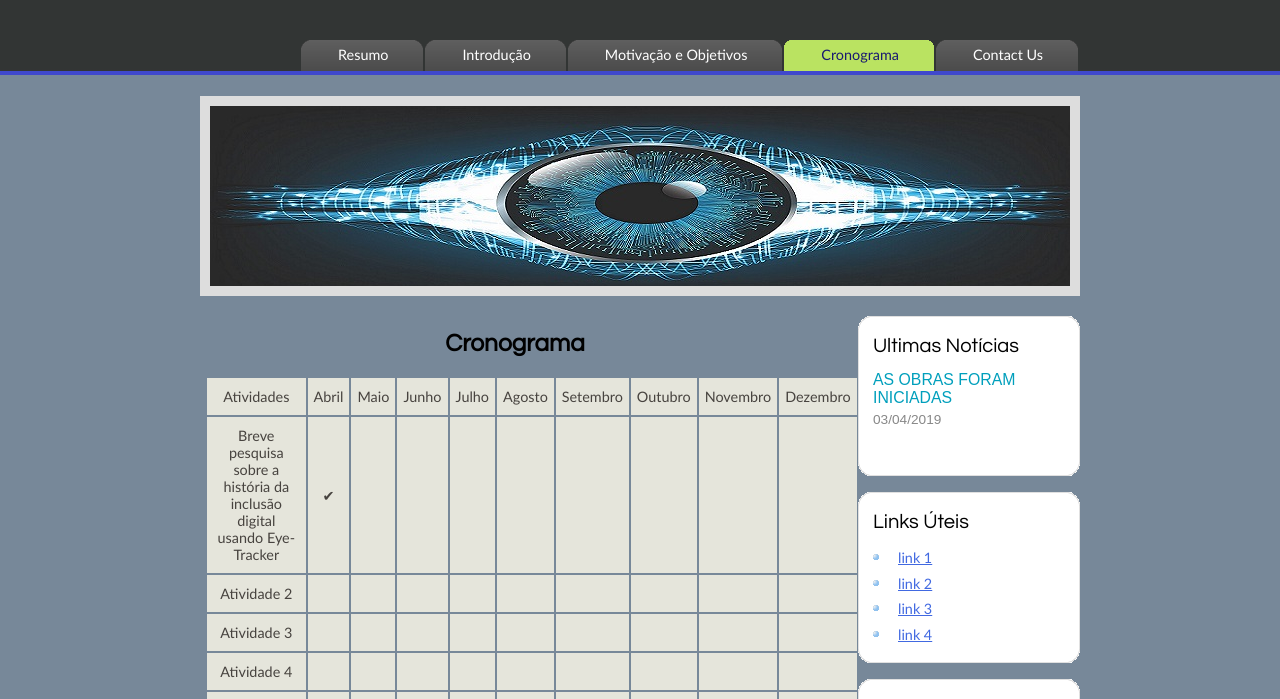
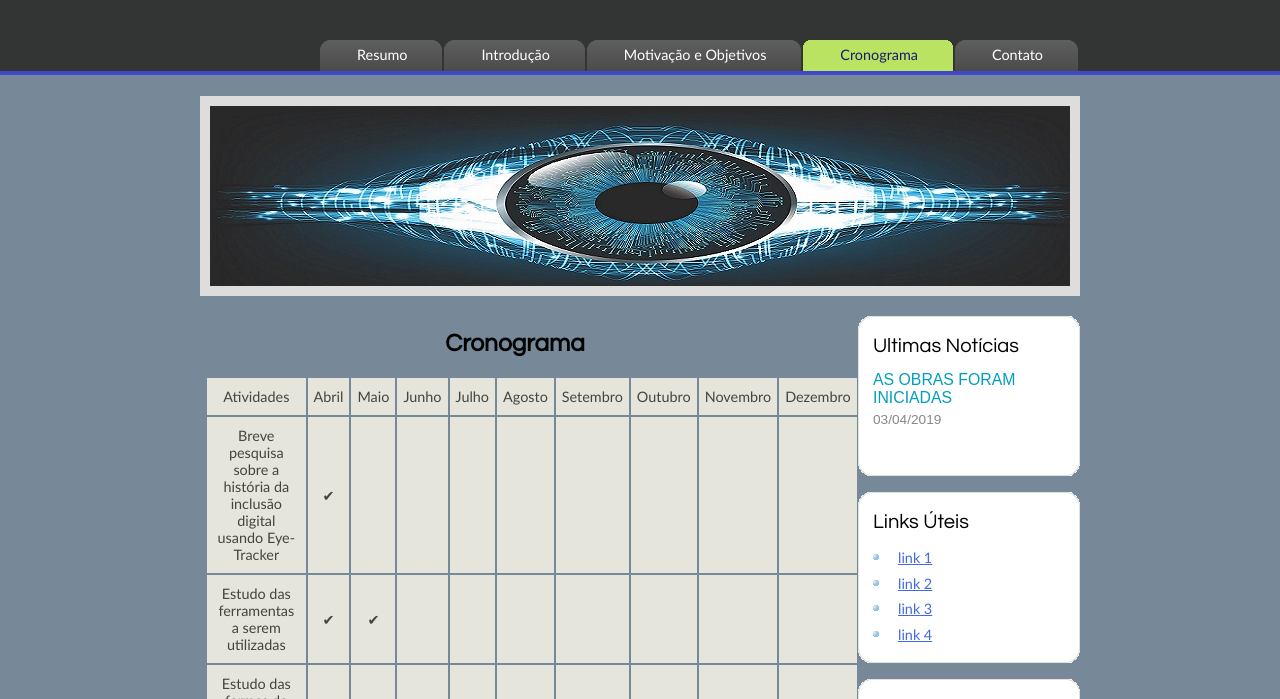
Before and after one commit to MateusdosAnjos/MAC0499, a browser extension: page Pagina-Web/mac0499/cronograma.html in a window 1280 px wide. Shown: the part 101-800 px from the top of the page. Drawn offline with Linux system fonts and the light colour scheme.

Commit message:
Mudanças no cronograma e alteração de Contact Us

```diff
--- a/Pagina-Web/mac0499/cronograma.html
+++ b/Pagina-Web/mac0499/cronograma.html
@@ -27,7 +27,7 @@
           <li><a href="intro.html">Introdução</a></li>
           <li><a href="motivacao&Objetivos.html">Motivação e Objetivos</a></li>
           <li class="selected"><a href="cronograma.html">Cronograma</a></li>
-          <li><a href="contact.html">Contact Us</a></li>
+          <li><a href="contact.html">Contato</a></li>
         </ul>
       </div>
     </div>
@@ -102,9 +102,9 @@
                   <td></td>
                 </tr>
                 <tr>
-                  <td>Atividade 2</td>
-                  <td ></td>
-                  <td ></td>
+                  <td>Estudo das ferramentas a serem utilizadas</td>
+                  <td>&#10004;</td>
+                  <td>&#10004;</td>
                   <td ></td>
                   <td ></td>
                   <td ></td>
@@ -114,10 +114,10 @@
                   <td ></td>
                 </tr>
                 <tr>
-                  <td>Atividade 3</td>
+                  <td>Estudo das formas de apresentação da extensão</td>
                   <td ></td>
-                  <td ></td>
-                  <td ></td>
+                  <td >&#10004;</td>
+                  <td >&#10004;</td>
                   <td ></td>
                   <td ></td>
                   <td ></td>
@@ -126,16 +126,16 @@
                   <td ></td>
                 </tr>
             <tr>
-                <td>Atividade 4</td>
+                <td>Atividades a serem pensadas</td>
                 <td ></td>
                 <td ></td>
-                <td ></td>
-                <td ></td>
-                <td ></td>
-                <td ></td>
-                <td ></td>
-                <td ></td>
-                <td ></td>
+                <td >&#10004;</td>
+                <td >&#10004;</td>
+                <td >&#10004;</td>
+                <td >&#10004;</td>
+                <td >&#10004;</td>
+                <td >&#10004;</td>
+                <td >&#10004;</td>
             </tr>
             <tr>
                 <td>Monografia</td>
```
Also changed, not shown: Pagina-Web/mac0499/contact.html (+1 -1 lines), Pagina-Web/mac0499/index.html (+1 -1 lines), Pagina-Web/mac0499/intro.html (+1 -1 lines), Pagina-Web/mac0499/motivacao&Objetivos.html (+1 -1 lines), Pagina-Web/mac0499/templateExamples.html (line endings or trailing spaces).
